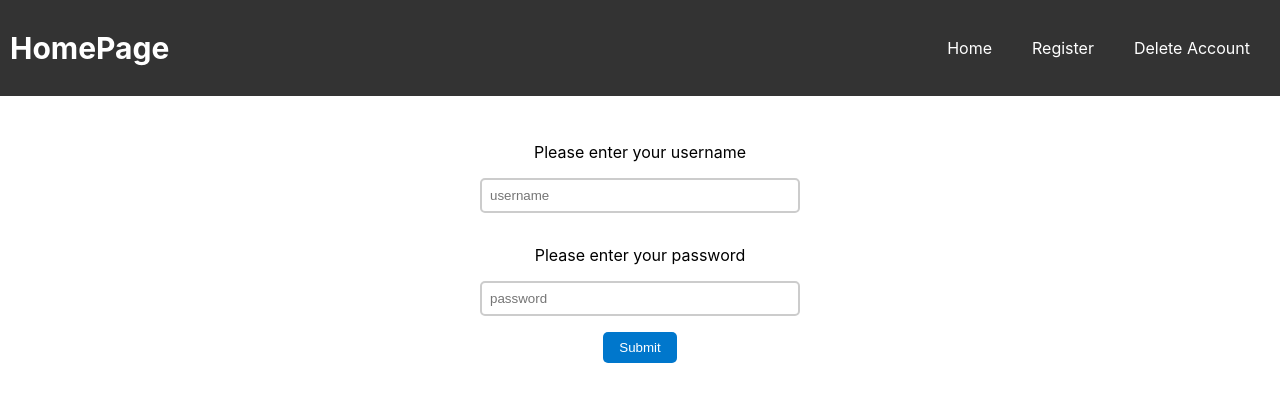
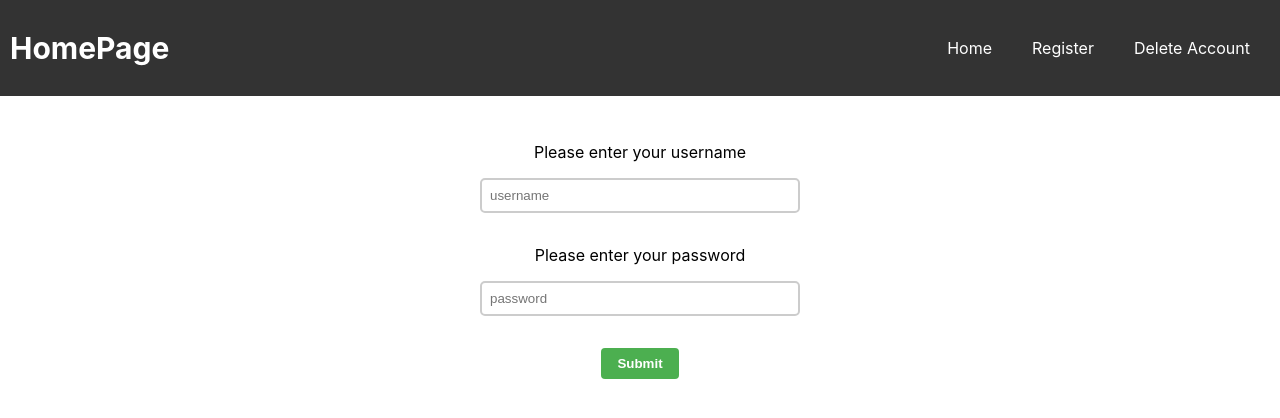
Before and after one commit to RicoVergara94/workinman_front_end, a React (Create React App) app: page / in a window 1280 px wide. Shown: the top 418 px of the page. Built offline with nearby package versions, Linux system fonts and the light colour scheme.

Commit message:
Added more css

```diff
--- a/src/App.css
+++ b/src/App.css
@@ -203,3 +203,51 @@ header {
   margin-bottom: 1rem;
   border-radius: 0.25rem;
 }
+
+form {
+  display: flex;
+  flex-direction: column;
+  align-items: center;
+}
+
+label {
+  font-weight: bold;
+  margin-bottom: 0.5rem;
+}
+
+input[type="file"] {
+  border: none;
+  border-radius: 0.25rem;
+  padding: 0.5rem;
+  background-color: #f3f3f3;
+  box-shadow: 0 0.125rem 0.25rem rgba(0, 0, 0, 0.1);
+  transition: all 0.2s ease-in-out;
+  width: 100%;
+  max-width: 20rem;
+}
+
+input[type="file"]:focus {
+  outline: none;
+  box-shadow: 0 0.125rem 0.25rem rgba(0, 0, 0, 0.2);
+}
+
+button[type="submit"] {
+  border: none;
+  border-radius: 0.25rem;
+  padding: 0.5rem 1rem;
+  background-color: #4caf50;
+  color: #fff;
+  font-weight: bold;
+  cursor: pointer;
+  transition: all 0.2s ease-in-out;
+  margin-top: 1rem;
+}
+
+button[type="submit"]:hover {
+  background-color: #3e8e41;
+}
+
+button[type="submit"]:focus {
+  outline: none;
+  box-shadow: 0 0.125rem 0.25rem rgba(0, 0, 0, 0.2);
+}
```
